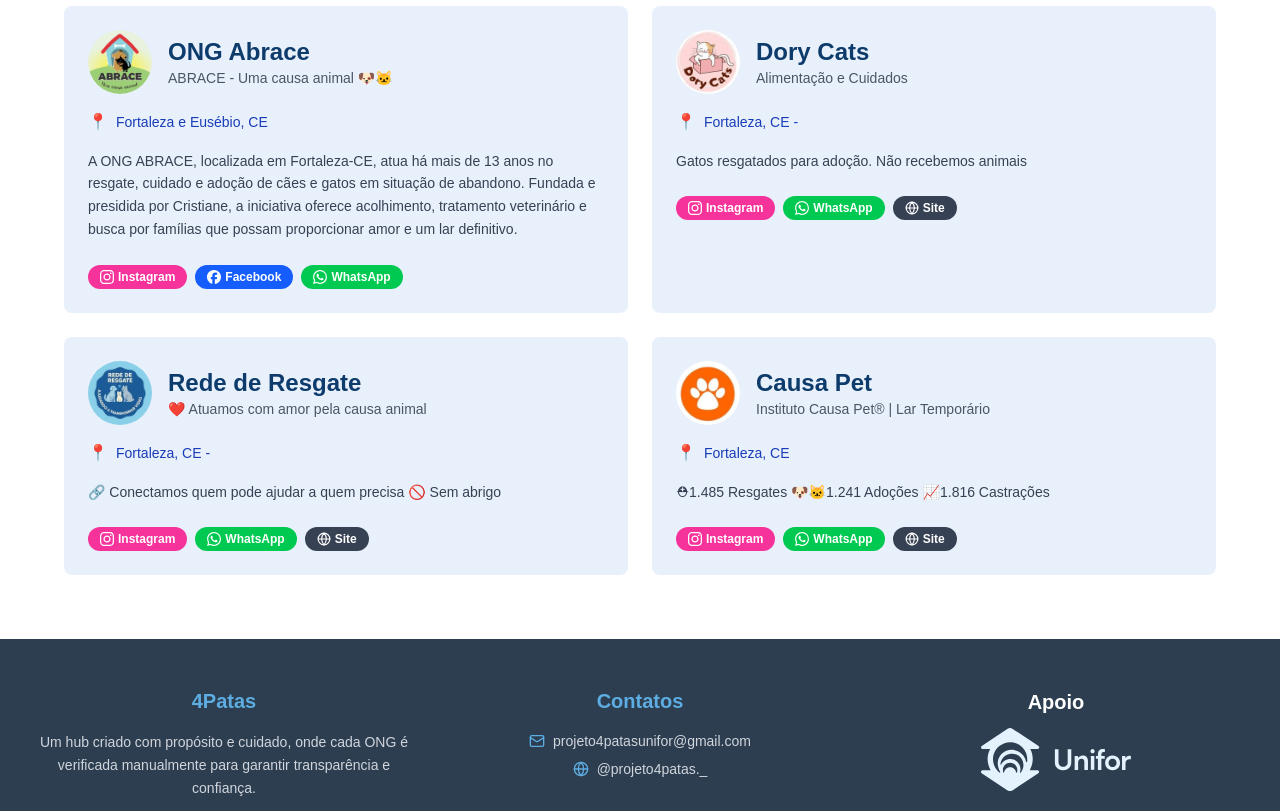
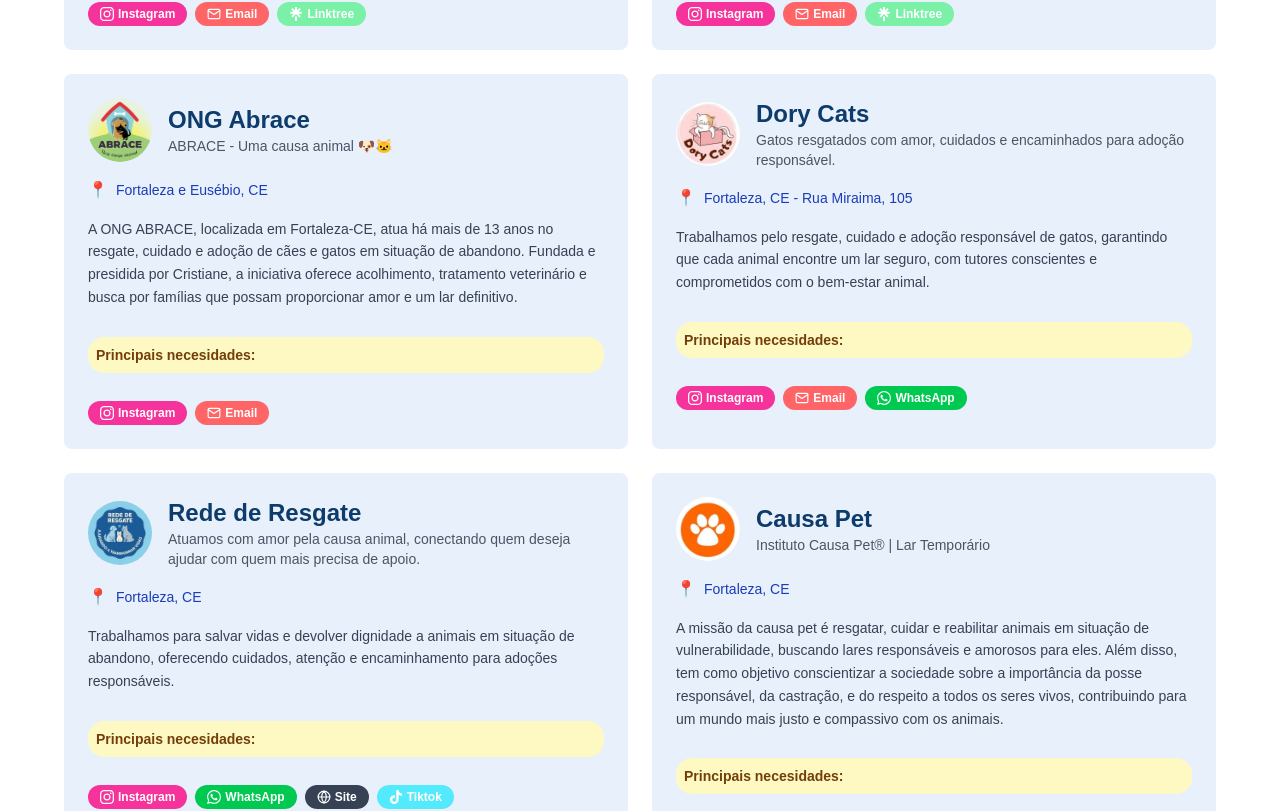
Before and after one commit to bruno-dv2/projeto-quatro-patas, a Next.js app: page / in a window 1280 px wide. Shown: the part 1733-2544 px from the top of the page. Built offline with nearby package versions, Linux system fonts and the light colour scheme; no server answers.

Commit message:
Corrigindo dados das ONGs

```diff
--- a/components/CardOngs.js
+++ b/components/CardOngs.js
@@ -3,7 +3,7 @@
 import { useState } from 'react';
 import { GAEvent } from './GoogleAnalytics';
 import Image from 'next/image';
-import { SiInstagram, SiFacebook, SiWhatsapp, SiLinktree } from 'react-icons/si';
+import { SiInstagram, SiFacebook, SiWhatsapp, SiLinktree, SiTiktok } from 'react-icons/si';
 import { FiMail, FiGlobe, FiCopy } from 'react-icons/fi';
 
 
@@ -14,7 +14,8 @@ export default function CardOngs({ ong }) {
     "WhatsApp": "bg-green-500",
     "Email" : "bg-red-400",
     "Linktree": "bg-green-300",
-    "Site": "bg-gray-700"
+    "Site": "bg-gray-700",
+    "Tiktok" : "bg-cyan-300"
   };
 
   const iconesTag = {
@@ -24,6 +25,7 @@ export default function CardOngs({ ong }) {
     Email: <FiMail size={14} />,
     Linktree: <SiLinktree size={14} />,
     Site: <FiGlobe size={14} />,
+    Tiktok: <SiTiktok size={14} />
   };
 
   const [showEmailPopup, setShowEmailPopup] = useState(false);
@@ -131,6 +133,10 @@ export default function CardOngs({ ong }) {
           {ong.descricao}
         </p>
 
+        <div className='my-7 bg-yellow-100 text-sm text rounded-2xl p-2'>
+          <strong className='text-yellow-900'>Principais necesidades: </strong>
+        </div>
+
         {/* Tags - Com tracking individual */}
         <div className="flex flex-wrap gap-2">
           {ong.tags.map((tag, index) => (
--- a/public/data/ongs.json
+++ b/public/data/ongs.json
@@ -5,6 +5,7 @@
     "subtitulo": "Projeto voluntário de assistência aos animais abandonados no Campus do Pici",
     "localizacao": " Fortaleza - CE, UFC - Campus do Pici",
     "descricao": "Projeto voluntário que atua no Campus do Pici (UFC), promovendo castrações, adoções e cuidados básicos a animais abandonados. A iniciativa é mantida por doações e bazares, sem apoio institucional, e depende de lares temporários para acolher os animais.",
+    "necessidades" : [],
     "tags": ["Instagram", "Email", "Linktree"],
     "logo": "/ongslogos/animaisuniversitarioslogo.png",
     "links": {
@@ -27,6 +28,7 @@
     "subtitulo": "Alimentamos +100 animais, castramos e promovemos adoção dos que cruzam nosso caminho",
     "localizacao": "Fortaleza, CE",
     "descricao": "Alimentamos diariamente mais de 100 animais. São dois pontos de abandono na cidade de Fortaleza. São 90 kg de ração por semana. Além disso resgatamos os mais debilitados e reabilitamos para irem para adoção.  Também realizamos a castração dos animais para evitar a superpopulação.  ",
+    "necessidades" : [],
     "tags": ["Instagram", "Email", "Linktree"],
     "logo": "/ongslogos/adoteumbigodelogo.png",
     "links": {
@@ -35,7 +37,6 @@
       "linktree": "linktr.ee/adoteumbigodece"
     },
     "contatos": {
-      "email": "adoteumbigodece@gmail.com",
       "telefone": "(85) 3333-3333"
     },
     "doacoes": {
@@ -49,12 +50,12 @@
     "subtitulo": "ABRACE - Uma causa animal 🐶🐱",
     "localizacao": "Fortaleza e Eusébio, CE ",
     "descricao": "A ONG ABRACE, localizada em Fortaleza-CE, atua há mais de 13 anos no resgate, cuidado e adoção de cães e gatos em situação de abandono. Fundada e presidida por Cristiane, a iniciativa oferece acolhimento, tratamento veterinário e busca por famílias que possam proporcionar amor e um lar definitivo.",
-    "tags": ["Instagram", "Facebook", "WhatsApp"],
+    "necessidades" : [],
+    "tags": ["Instagram", "Email"],
     "logo": "/ongslogos/ongabracelogo.png",
     "links": {
       "instagram": "https://www.instagram.com/ong.abrace",
-      "facebook": "https://facebook.com/caosemdono",
-      "whatsapp": "https://wa.me/5585977777777"
+      "email" : "contato.abrace123@gmail.com"
     },
     "contatos": {
       "email": "adocao@caosemdono.org",
@@ -68,15 +69,16 @@
   {
     "id": 4,
     "nome": "Dory Cats",
-    "subtitulo": "Alimentação e Cuidados",
-    "localizacao": "Fortaleza, CE - ",
-    "descricao": "Gatos resgatados para adoção. Não recebemos animais",
-    "tags": ["Instagram", "WhatsApp", "Site"],
+    "subtitulo": "Gatos resgatados com amor, cuidados e encaminhados para adoção responsável.",
+    "localizacao": "Fortaleza, CE - Rua Miraima, 105",
+    "descricao": "Trabalhamos pelo resgate, cuidado e adoção responsável de gatos, garantindo que cada animal encontre um lar seguro, com tutores conscientes e comprometidos com o bem-estar animal.",
+    "necessidades" : [],
+    "tags": ["Instagram", "Email", "WhatsApp"],
     "logo": "/ongslogos/dorycatslogo.jpg",
     "links": {
       "instagram": "https://www.instagram.com/dorycats",
-      "whatsapp": "https://wa.me/5585966666666",
-      "site": "https://patinhascarentes.org"
+      "whatsapp": "https://wa.me/5585988164943",
+      "email": "dorycats10@gmail.com"
     },
     "contatos": {
       "email": "dorycats10@gmail.com",
@@ -90,15 +92,17 @@
   {
     "id": 5,
     "nome": "Rede de Resgate",
-    "subtitulo": "❤️ Atuamos com amor pela causa animal",
-    "localizacao": "Fortaleza, CE - ",
-    "descricao": "🔗 Conectamos quem pode ajudar a quem precisa 🚫 Sem abrigo",
-    "tags": ["Instagram", "WhatsApp", "Site"],
+    "subtitulo": "Atuamos com amor pela causa animal, conectando quem deseja ajudar com quem mais precisa de apoio.",
+    "localizacao": "Fortaleza, CE",
+    "descricao": "Trabalhamos para salvar vidas e devolver dignidade a animais em situação de abandono, oferecendo cuidados, atenção e encaminhamento para adoções responsáveis.",
+    "necessidades" : [],
+    "tags": ["Instagram", "WhatsApp", "Site", "Tiktok"],
     "logo": "/ongslogos/redederesgatelogo.jpg",
     "links": {
       "instagram": "https://www.instagram.com/redederesgate_24",
-      "whatsapp": "https://wa.me/5585966666666",
-      "site": "https://rifa.digital/s/gZ7Xy8qBK9g?fbclid=PAZXh0bgNhZW0CMTEAAafLZUxc88iqk5QuqMdt3Vf3B_AA-ZqNVmfQN_eaUmtrTVjIiXa1qkhpi-mGRA_aem_yfMPmf4LLFoho81hUOZguA"
+      "whatsapp": "https://wa.me/5585998068608",
+      "site": "https://rifa.digital/s/gZ7Xy8qBK9g?fbclid=PAZXh0bgNhZW0CMTEAAafLZUxc88iqk5QuqMdt3Vf3B_AA-ZqNVmfQN_eaUmtrTVjIiXa1qkhpi-mGRA_aem_yfMPmf4LLFoho81hUOZguA",
+      "tiktok": "https://www.tiktok.com/@redederesgate_24"
     },
     "contatos": {
       "email": "rederesgate24@outlook.com",
@@ -114,13 +118,15 @@
     "nome": "Causa Pet",
     "subtitulo": "Instituto Causa Pet® | Lar Temporário",
     "localizacao": "Fortaleza, CE ",
-    "descricao": "⛑1.485 Resgates 🐶🐱1.241 Adoções 📈1.816 Castrações",
-    "tags": ["Instagram", "WhatsApp", "Site"],
+    "descricao": "A missão da causa pet é resgatar, cuidar e reabilitar animais em situação de vulnerabilidade, buscando lares responsáveis e amorosos para eles. Além disso, tem como objetivo conscientizar a sociedade sobre a importância da posse responsável, da castração, e do respeito a todos os seres vivos, contribuindo para um mundo mais justo e compassivo com os animais.",
+    "necessidades" : [],
+    "tags": ["Instagram", "Facebook", "Linktree" ],
     "logo": "/ongslogos/causapetlogo.webp",
     "links": {
       "instagram": "https://www.instagram.com/causapet",
       "whatsapp": "https://wa.me/5585966666666",
-      "site": "https://rifa.digital/s/K59lxIAuiDZ"
+      "linktree": "linktr.ee/CausaPet",
+      "facebook" : "https://www.facebook.com/InstitutoCausaPet/"
     },
     "contatos": {
       "email": "queroajudar@causapet.com",
```
Lines whose indentation alone changed are shown as unchanged.
